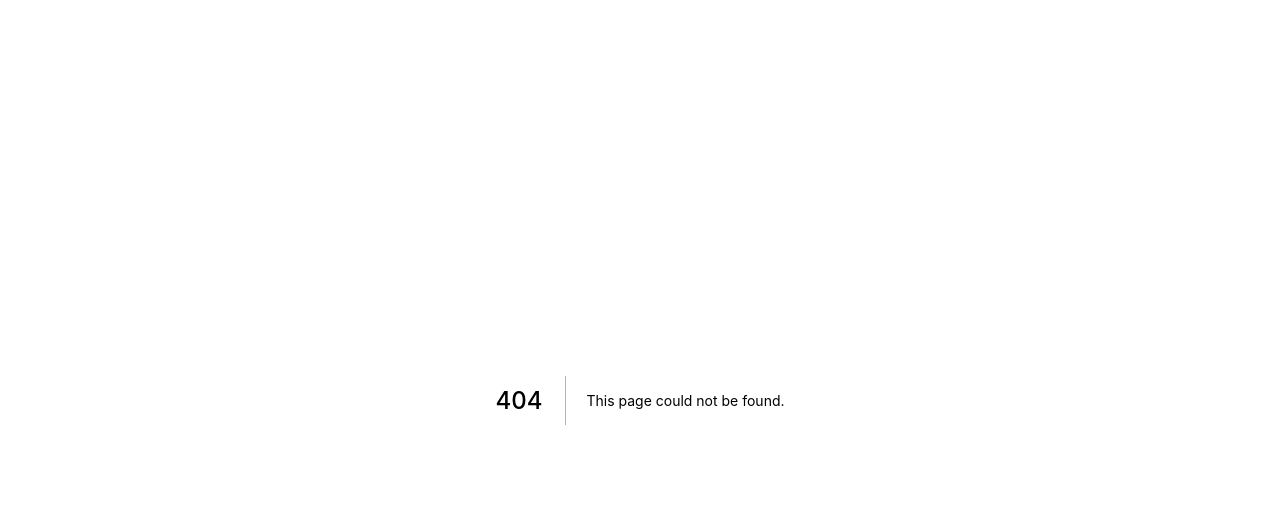
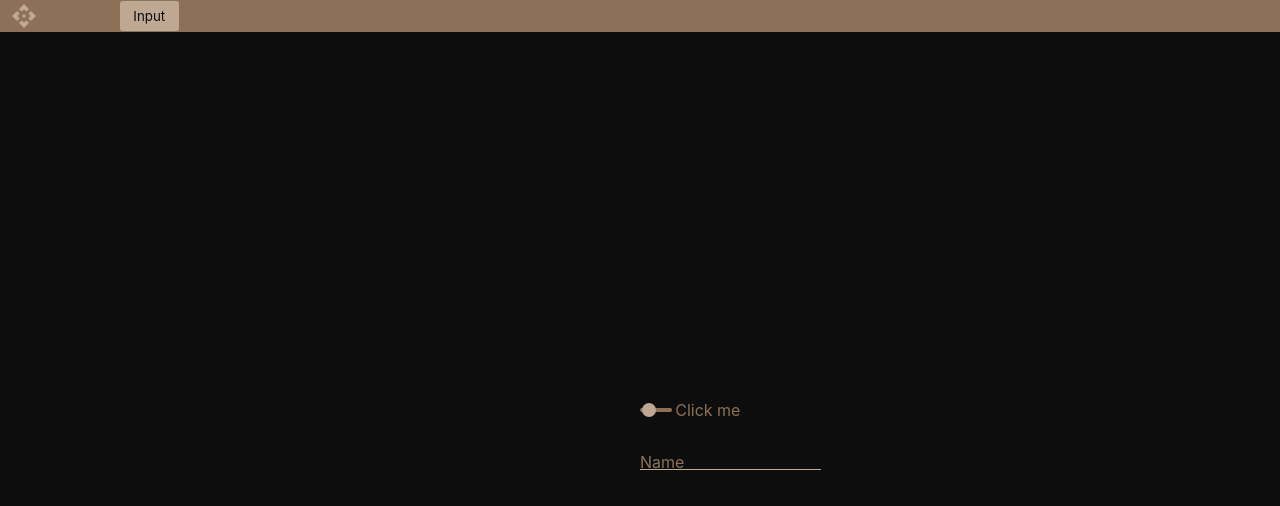
Before and after one commit to dffrs/scratch-book, a Next.js app: page /inputs in a window 1280 px wide. Before the commit this address had no page. Shown: the top 506 px of the page. Built offline with nearby package versions, Linux system fonts and the light colour scheme.

Commit message:
Layout and Routing implemented

```diff
--- /dev/null
+++ b/components/layout/index.tsx
@@ -0,0 +1,37 @@
+import Router from "next/router";
+import React, { FunctionComponent, memo, useCallback } from "react";
+import { Routes } from "../../utils/common";
+import Drawer from "../drawer";
+import { ButtonsName, drawerButtons } from "./util";
+
+type LayoutProps = {
+  children?: React.ReactElement;
+};
+
+const Layout: FunctionComponent<LayoutProps> = ({ children }) => {
+  const handleClick = useCallback((button: React.ReactElement) => {
+    const buttonName = button.props.name as ButtonsName;
+    switch (buttonName) {
+      case "inputs":
+        return Router.push(Routes.INPUTS);
+      default:
+        ((buttonName: never) => {
+          throw new Error(`A new button was added - ${buttonName} . Add it to this handler, also.`);
+        })(buttonName);
+    }
+  }, []);
+  return (
+    <>
+      <Drawer>
+        {drawerButtons.map((button) => {
+          return React.cloneElement<React.HTMLProps<HTMLButtonElement>>(button, {
+            onClick: () => handleClick(button),
+          });
+        })}
+      </Drawer>
+      <main>{React.Children.map(children, (children) => children)}</main>
+    </>
+  );
+};
+
+export default memo(Layout);
--- /dev/null
+++ b/components/layout/util/index.tsx
@@ -0,0 +1,12 @@
+import Button from "../../button";
+
+type ButtonsName = "inputs";
+
+const drawerButtons: Array<React.ReactElement> = [
+  <Button key="inputs" name="inputs">
+    Input
+  </Button>,
+];
+
+export { drawerButtons };
+export type { ButtonsName };
--- a/pages/_app.tsx
+++ b/pages/_app.tsx
@@ -1,8 +1,13 @@
 import type { AppProps } from "next/app";
+import Layout from "../components/layout";
 import "../styles/globals.scss";
 
 function MyApp({ Component, pageProps }: AppProps) {
-  return <Component {...pageProps} />;
+  return (
+    <Layout>
+      <Component {...pageProps} />
+    </Layout>
+  );
 }
 
 export default MyApp;
--- /dev/null
+++ b/pages/inputs/index.tsx
@@ -0,0 +1,27 @@
+import { NextPage } from "next";
+import { memo } from "react";
+import Input from "../../components/inputs";
+
+const InputsPage: NextPage = () => {
+  return (
+    <div style={{ height: "100vh", position: "relative" }}>
+      <div
+        style={{
+          position: "absolute",
+          top: "50%",
+          left: "50%",
+          display: "flex",
+          flexDirection: "column",
+          alignItems: "self-start",
+          justifyContent: "space-between",
+          gap: "2em",
+        }}
+      >
+        <Input type="checkbox" label="Click me" />
+        <Input type="text" label="Name" />
+      </div>
+    </div>
+  );
+};
+
+export default memo(InputsPage);
--- /dev/null
+++ b/utils/common/index.ts
@@ -0,0 +1,6 @@
+enum Routes {
+  HOME = "/",
+  INPUTS = "/inputs",
+}
+
+export { Routes };
```
Also changed, not shown: components/button/index.tsx (+5 -2 lines), pages/index.tsx (+1 -24 lines).
